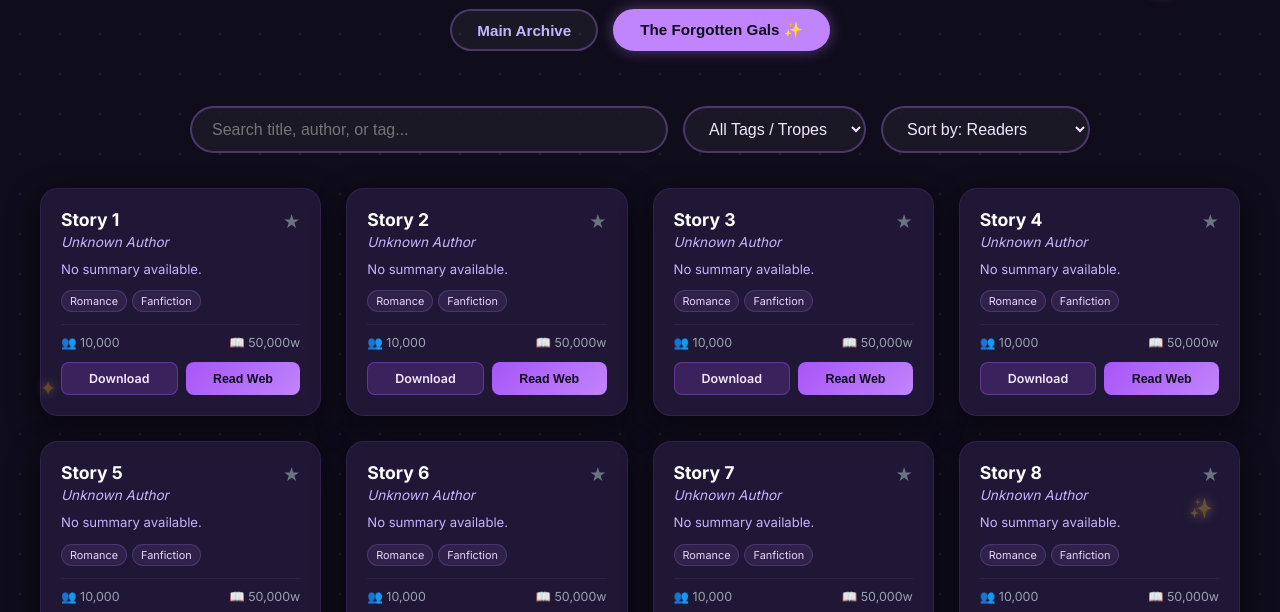
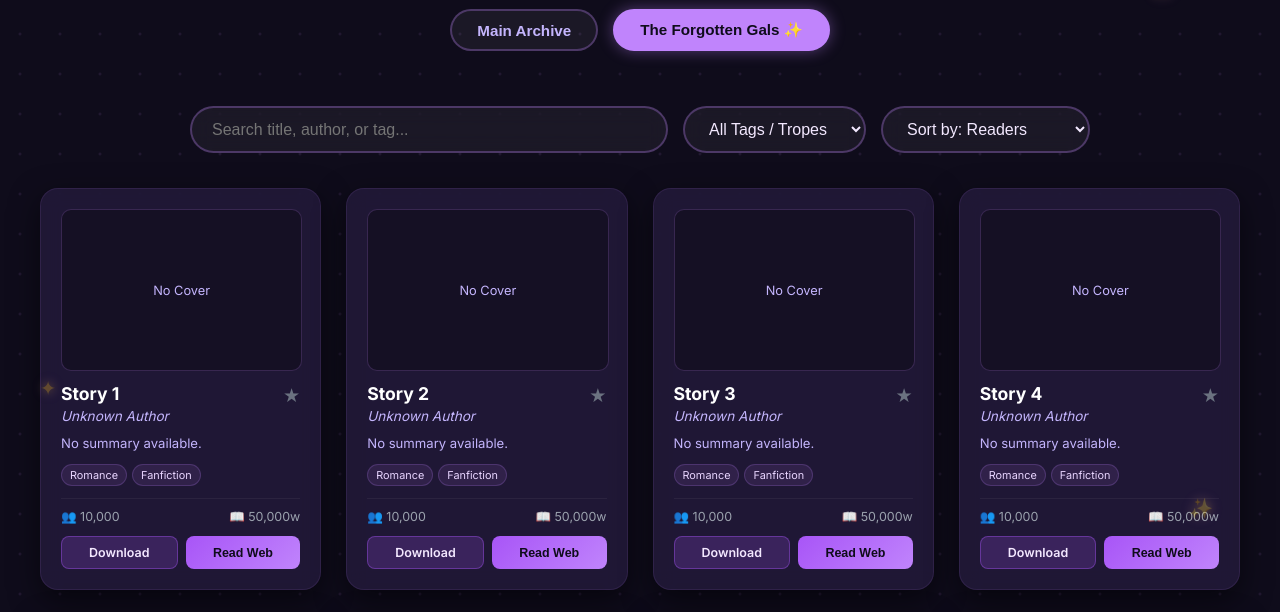
Before and after one commit to emilyehahr-pixel/emilys-internet-archive, a plain HTML site: page index.html in a window 1280 px wide. Both pictures are taken after a click on the button "The Forgotten Gals ✨". Shown: the part 186-798 px from the top of the page. Drawn offline with Linux system fonts and the light colour scheme.

Commit message:
Update index.html

```diff
--- a/index.html
+++ b/index.html
@@ -163,9 +163,10 @@
         }
 
         .fic-cover {
-            width: 100%; height: 150px; object-fit: cover;
+            width: 100%; height: 160px; object-fit: cover;
             border-radius: 10px; margin-bottom: 12px;
             border: 1px solid rgba(192, 132, 252, 0.2);
+            background: rgba(0,0,0,0.3);
         }
 
         .card-header { display: flex; justify-content: space-between; align-items: flex-start; }
@@ -277,7 +278,7 @@
                 applyFilters();
             })
             .catch(() => {
-                document.getElementById('loadingStatus').innerText = "metadata.json not found yet. Run your script to generate it!";
+                document.getElementById('loadingStatus').innerText = "metadata.json not found yet.";
             });
 
         function populateTagDropdown() {
@@ -300,8 +301,15 @@
             applyFilters();
         }
 
+        function getReadableTitle(fic) {
+            if (fic.title && fic.title !== "Unknown" && !fic.title.startsWith("Story ")) return fic.title;
+            const filename = fic.filename || fic.epubFile || "";
+            const cleanName = filename.split('/').pop().replace('.epub', '').replace(/[_.-]/g, ' ');
+            return cleanName ? cleanName.charAt(0).toUpperCase() + cleanName.slice(1) : "Untitled Fic";
+        }
+
         function isForgottenGal(fic) {
-            const titleLower = (fic.title || "").toLowerCase();
+            const titleLower = getReadableTitle(fic).toLowerCase();
             const wordCount = fic.word_count || fic.wordCount || 0;
             return wordCount < 60000 || titleLower.includes('imagine') || titleLower.includes('imagines');
         }
@@ -312,7 +320,8 @@
             const sortBy = document.getElementById('sortSelect').value;
 
             let filtered = allFics.filter(fic => {
-                const matchQuery = (fic.title + fic.author + (fic.tags || []).join(' ')).toLowerCase().includes(query);
+                const title = getReadableTitle(fic);
+                const matchQuery = (title + (fic.author || '') + (fic.tags || []).join(' ')).toLowerCase().includes(query);
                 const matchTag = !selectedTag || (fic.tags || fic.tropes || []).includes(selectedTag);
 
                 const forgotten = isForgottenGal(fic);
@@ -335,7 +344,6 @@
             container.innerHTML = '';
 
             if (currentTab === 'forgotten') {
-                // Display as a nice grid for Forgotten Gals tab
                 if (fics.length === 0) {
                     container.innerHTML = `<div style="text-align: center; color: var(--muted-text); padding: 40px;">No stories found in The Forgotten Gals.</div>`;
                     return;
@@ -347,8 +355,8 @@
                 return;
             }
 
-            // Home Tab: Best Sellers Banner + Netflix Sliders for main tropes
-            const starredList = fics.filter(f => starredFics.includes(f.id || f.title));
+            // Home Tab: Best Sellers Banner + Netflix Sliders
+            const starredList = fics.filter(f => starredFics.includes(f.id || f.filename));
             if (starredList.length > 0) {
                 container.appendChild(createTropeSlider("Best Sellers ⭐", starredList, false));
             }
@@ -388,15 +396,19 @@
         }
 
         function createCard(fic) {
-            const ficId = fic.id || fic.title;
+            const ficId = fic.id || fic.filename;
             const isStarred = starredFics.includes(ficId);
+            const title = getReadableTitle(fic);
+            const coverImg = fic.cover_image || fic.cover || '';
+            const epubPath = `epub/${fic.filename || fic.epubFile}`;
+
             const card = document.createElement('div');
             card.className = 'fic-card';
             card.innerHTML = `
                 <div>
-                    ${fic.cover_image ? `<img src="${fic.cover_image}" class="fic-cover" alt="Cover">` : ''}
+                    ${coverImg ? `<img src="${coverImg}" class="fic-cover" alt="Cover">` : '<div class="fic-cover" style="display:flex;align-items:center;justify-content:center;color:var(--muted-text);font-size:0.8rem;">No Cover</div>'}
                     <div class="card-header">
-                        <h3 class="fic-title">${fic.title}</h3>
+                        <h3 class="fic-title">${title}</h3>
                         <span class="star-icon ${isStarred ? 'starred' : ''}" onclick="toggleStar('${ficId}')">★</span>
                     </div>
                     <div class="fic-author">${fic.author || 'Unknown Author'}</div>
@@ -411,8 +423,8 @@
                         <span>📖 ${(fic.word_count || fic.wordCount || 0).toLocaleString()}w</span>
                     </div>
                     <div class="button-row">
-                        <a href="epub/${fic.filename || fic.epubFile}" class="action-btn download-btn" download>Download</a>
-                        <button class="action-btn read-btn" onclick="openReader('epub/${fic.filename || fic.epubFile}', '${fic.title.replace(/'/g, "\\'")}')">Read Web</button>
+                        <a href="${epubPath}" class="action-btn download-btn" download>Download</a>
+                        <button class="action-btn read-btn" onclick="openReader('${epubPath}', '${title.replace(/'/g, "\\'")}')">Read Web</button>
                     </div>
                 </div>
             `;
```
